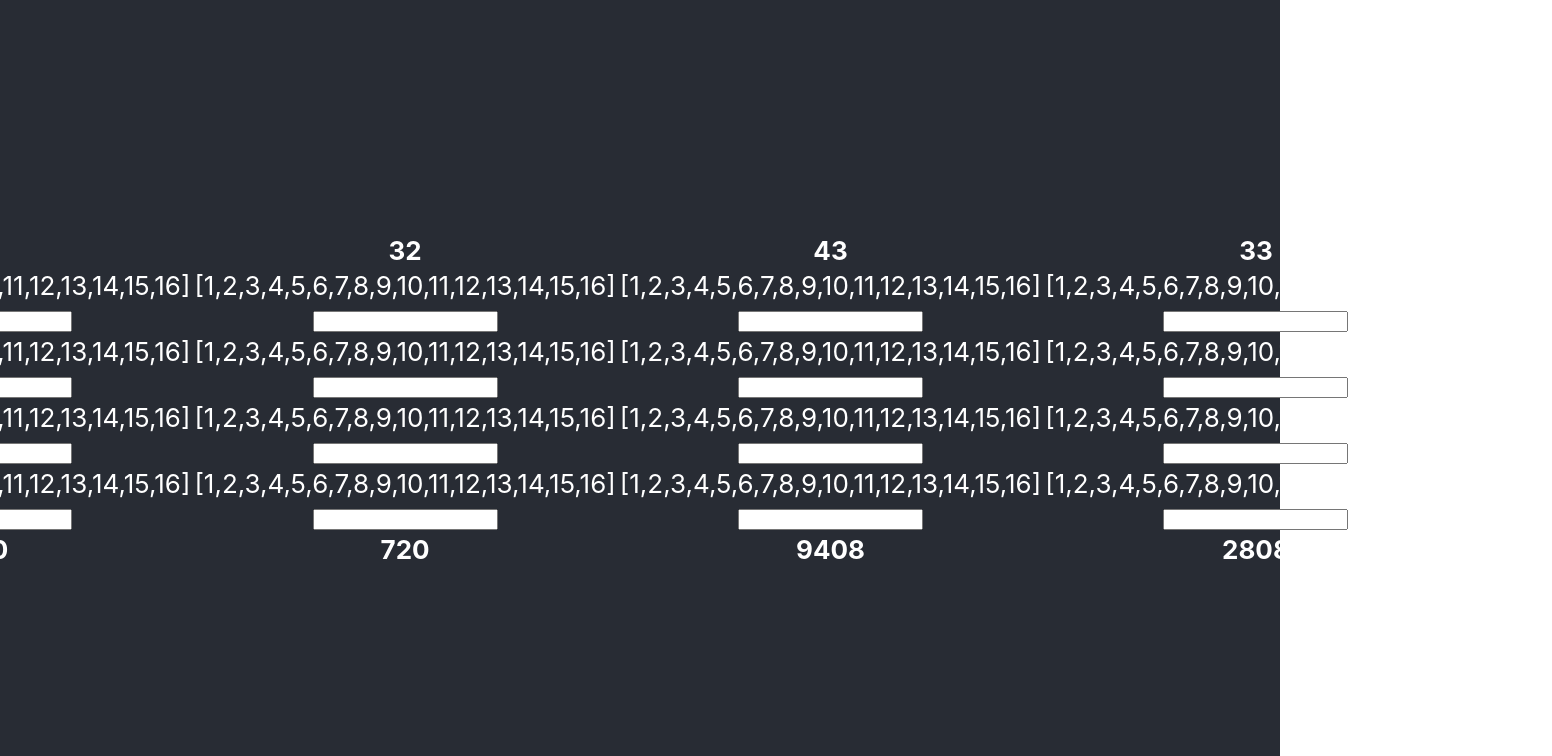
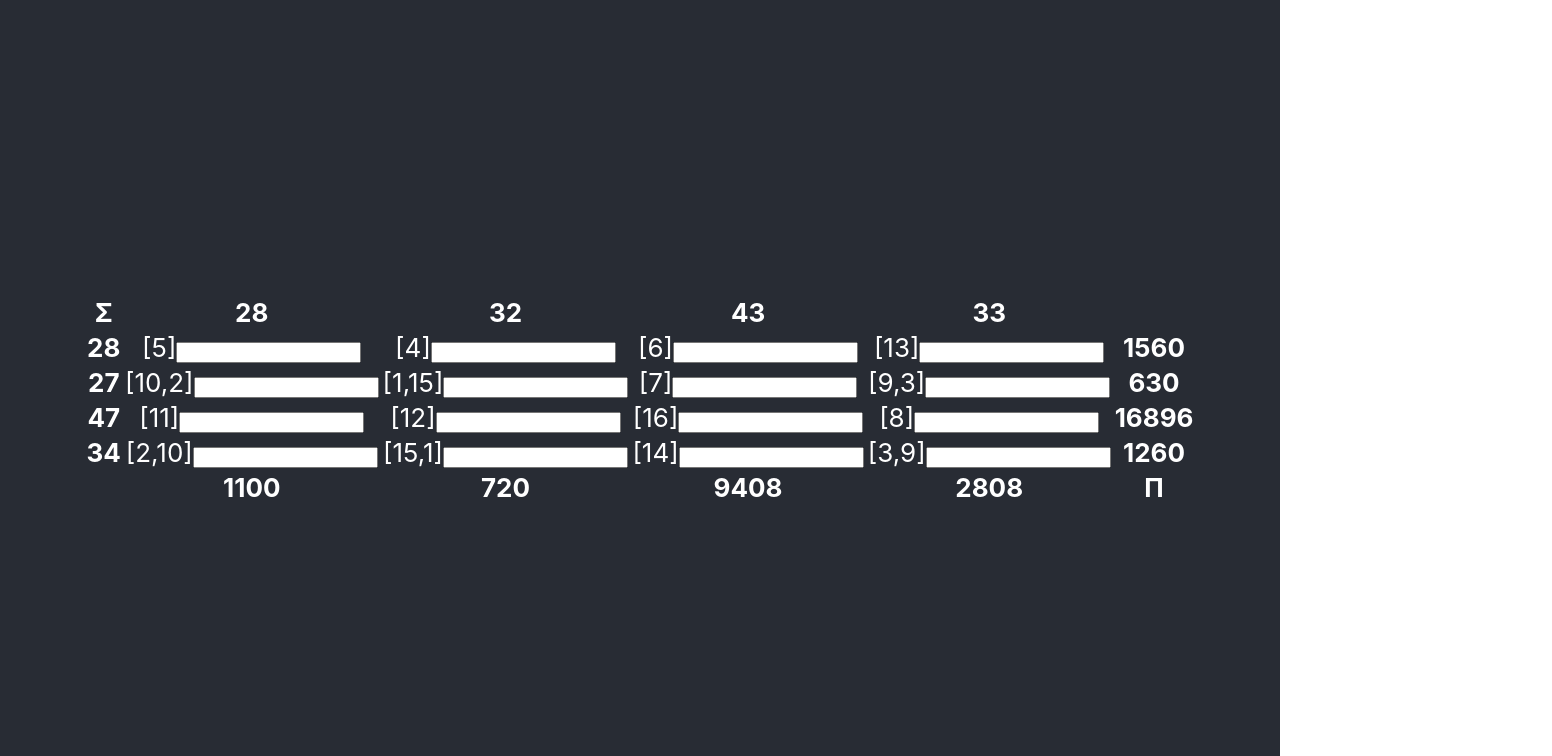
Before and after one commit to tjasz/aggregrid, a React (Create React App) app: page / in a window 1280 px wide. Shown: the top 756 px of the page, 1552 px wide, since content can reach past the window. Built offline with nearby package versions, Linux system fonts and the light colour scheme.

Commit message:
Improve solver

```diff
--- a/src/App.tsx
+++ b/src/App.tsx
@@ -7,7 +7,7 @@ import { countingSequence } from './algorithm';
 
 function App() {
   const puzzle = new Puzzle(new Grid(4));
-  //puzzle.solve();
+  puzzle.solve();
 
   return (
     <div className="App">
--- a/src/puzzle.ts
+++ b/src/puzzle.ts
@@ -86,6 +86,12 @@ export default class Puzzle {
   }
 
   solve() {
+    for (let i = 0; i < 10 && this.valueOptions.some(rowOptions => rowOptions.some(cellOptions => cellOptions.size > 1)); i++) {
+      this.solveStep();
+    }
+  }
+
+  solveStep() {
     // use the row products to eliminate options
     for (let row = 0; row < this.size; row++) {
       if (this.rowProducts[row] !== undefined) {
@@ -136,73 +142,39 @@ export default class Puzzle {
         }
       }
     }
-
-
-
-    // // use the product and sum clues to eliminate options
-    // for (let i = 0; i < this.size; i++) {
-    //   for (let j = 0; j < this.size; j++) {
-    //     // limit value options for this cell by its row product
-    //     if (this.rowProducts[i] !== undefined) {
-    //       const rowFactorOptions = factorizations(this.rowProducts[i]!, this.size)
-    //         .filter(factorization =>
-    //           factorization.every(n => this.allowedValues.has(n)) &&
-    //           (!this.uniqueValues || factorization.length === new Set(factorization).size) &&
-    //           // TODO ensure other cells in row have the other factors
-    //           factorization.some((n, k) => this.valueOptions[i][j].has(n))
-    //         )
-    //         .flat();
-    //       this.valueOptions[i][j] = intersect(this.valueOptions[i][j], new Set(rowFactorOptions));
-    //     }
-    //     // limit value options for this cell by its column product
-    //     if (this.colProducts[j] !== undefined) {
-    //       const colFactorOptions = factorizations(this.colProducts[j]!, this.size)
-    //         .filter(factorization =>
-    //           factorization.every(n => this.allowedValues.has(n)) &&
-    //           (!this.uniqueValues || factorization.length === new Set(factorization).size) &&
-    //           // TODO ensure the other cells in column have the other factors
-    //           factorization.some(n => this.valueOptions[i][j].has(n))
-    //         )
-    //         .flat();
-    //       this.valueOptions[i][j] = intersect(this.valueOptions[i][j], new Set(colFactorOptions));
-    //     }
-    //     // limit value options for this cell by its row sum
-    //     if (this.rowSums[j] !== undefined) {
-    //     }
-    //     // limit value options for this cell by its column sum
-    //     if (this.colSums[j] !== undefined) {
-    //     }
-    //     if (this.uniqueValues) {
-    //       // if a number is the only option for this cell, it can't be in any other cell
-    //       // if (this.valueOptions[i][j].size === 1) {
-    //       //   for (let k = 0; k < this.size; k++) {
-    //       //     for (let l = 0; l < this.size; l++) {
-    //       //       if (k !== i || l !== j) {
-    //       //         this.valueOptions[k][l].delete(Array.from(this.valueOptions[i][j])[0]);
-    //       //       }
-    //       //     }
-    //       //   }
-    //       // }
-    //       // TODO extend the above to diads, triads, quadruples, etc.
-    //     }
-    //   }
-    // }
-    // // if a number can only be in this cell, it is the only option for this cell
-    // // TODO extend to diads, triads, quadruples, etc.
-    // if (this.uniqueValues && this.maxValue === this.size * this.size) {
-    //   for (let n = 1; n <= this.maxValue; n++) {
-    //     let cellsForN: [number, number][] = [];
-    //     for (let i = 0; i < this.size; i++) {
-    //       for (let j = 0; j < this.size; j++) {
-    //         if (this.valueOptions[i][j].has(n)) {
-    //           cellsForN.push([i, j]);
-    //         }
-    //       }
-    //     }
-    //     if (cellsForN.length === 1) {
-    //       this.valueOptions[cellsForN[0][0]][cellsForN[0][1]] = new Set([n]);
-    //     }
-    //   }
-    // }
+    // if a number is the only option for this cell, it can't be in any other cell
+    // TODO extend to diads, triads, quadruples, etc.
+    if (this.uniqueValues) {
+      for (let row = 0; row < this.size; row++) {
+        for (let col = 0; col < this.size; col++) {
+          if (this.valueOptions[row][col].size === 1) {
+            for (let i = 0; i < this.size; i++) {
+              for (let j = 0; j < this.size; j++) {
+                if (i !== row || j !== col) {
+                  this.valueOptions[i][j].delete(Array.from(this.valueOptions[row][col])[0]);
+                }
+              }
+            }
+          }
+        }
+      }
+    }
+    // if a number can only be in this cell, it is the only option for this cell
+    // TODO extend to diads, triads, quadruples, etc.
+    if (this.uniqueValues && this.maxValue === this.size * this.size) {
+      for (let n = 1; n <= this.maxValue; n++) {
+        let cellsForN: [number, number][] = [];
+        for (let row = 0; row < this.size; row++) {
+          for (let col = 0; col < this.size; col++) {
+            if (this.valueOptions[row][col].has(n)) {
+              cellsForN.push([row, col]);
+            }
+          }
+        }
+        if (cellsForN.length === 1) {
+          this.valueOptions[cellsForN[0][0]][cellsForN[0][1]] = new Set([n]);
+        }
+      }
+    }
   }
 }
```
